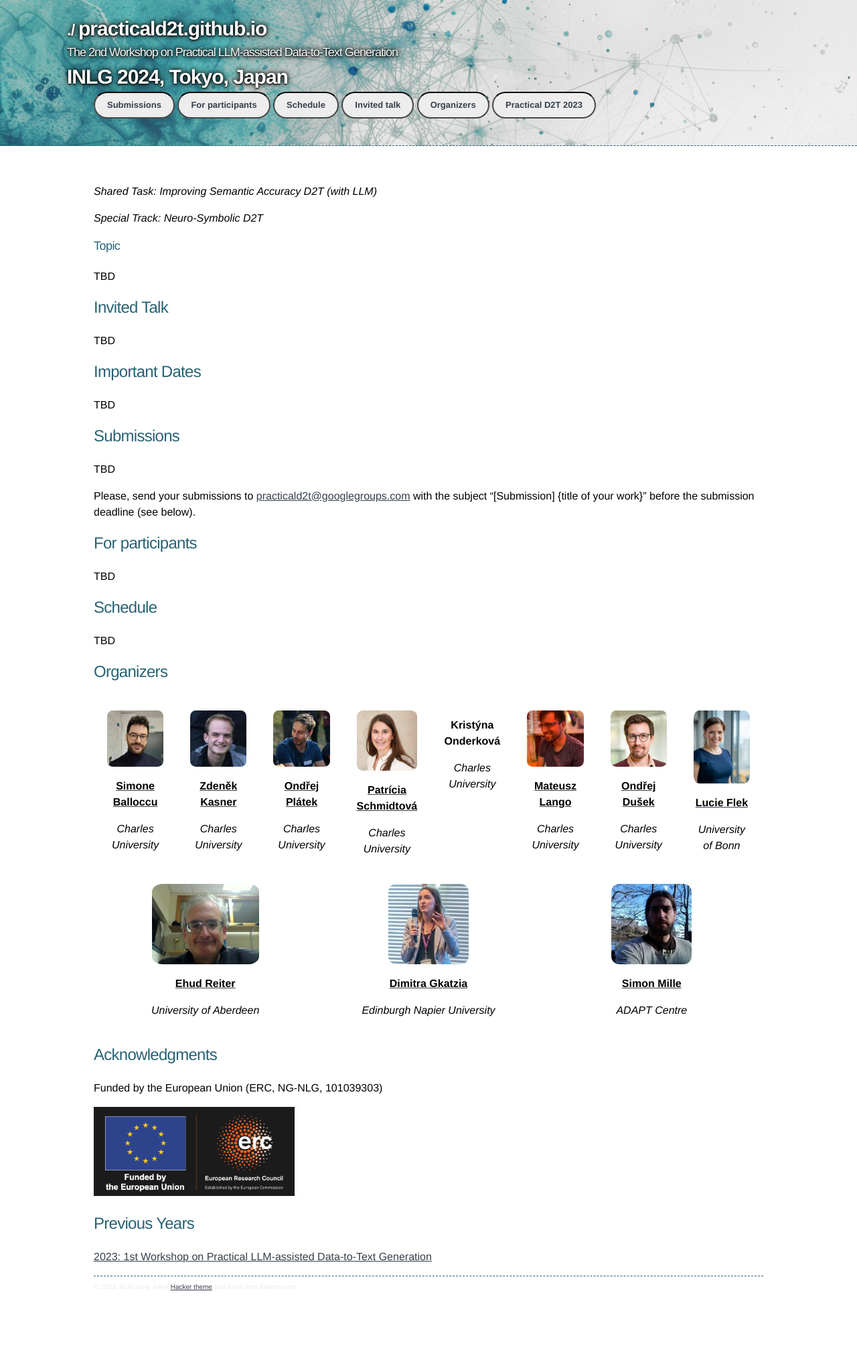
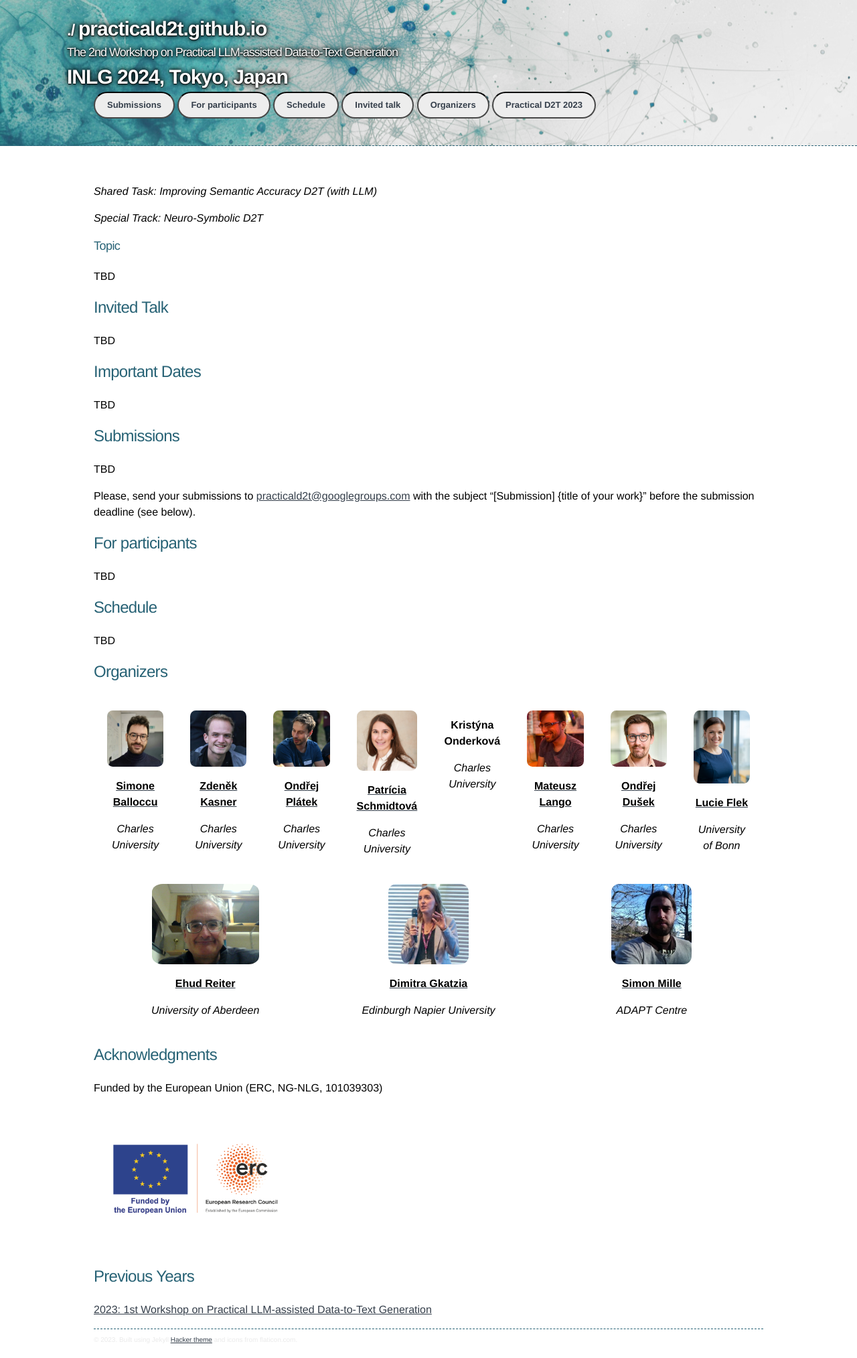
Before and after one commit to practicald2t/practicald2t.github.io, a Jekyll site: the page built from index.md, in a window 1280 px wide. Shown: the whole page at 67% size. Built offline with Jekyll 4.4.1, drawn with Linux system fonts in a browser that asks for light colours; before the commit the page ends 1949 px from its top, so only the background shows below that.

Commit message:
Update index.md

```diff
--- a/index.md
+++ b/index.md
@@ -143,7 +143,7 @@ TBD
 
 ## Acknowledgments
 <p>Funded by the European Union (ERC, NG-NLG, 101039303)</p>
-<img src="assets/images/erc2.png" style="max-width: 300px;" alt="ERC">
+<img src="assets/images/erc.png" style="max-width: 300px;" alt="ERC">
 
 
 ## Previous Years
```
